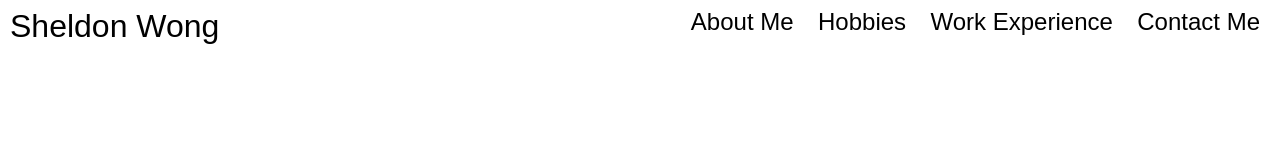
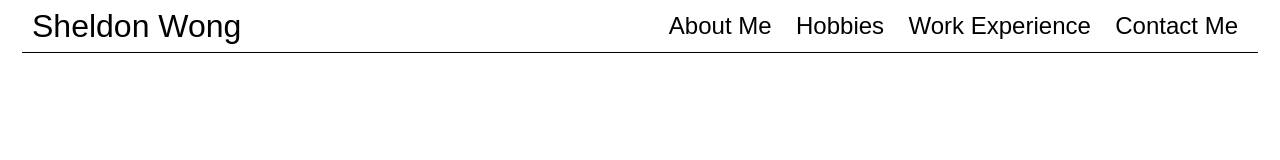
Before and after one commit to shelwong/MyWebsite, a plain HTML site: page index.html in a window 1280 px wide. Drawn offline with Linux system fonts and the light colour scheme.

Commit message:
Testing update 2nd push

```diff
--- a/resources/style.css
+++ b/resources/style.css
@@ -13,8 +13,11 @@ html{
 header{
     display: flex;
     justify-content: space-between;
-    align-content: center;
+    align-items: center;
     padding: 10px;
+    margin: 0 auto;
+    border-bottom: 1px solid black;
+    width: 95%;
 }
 
 h1{
```
